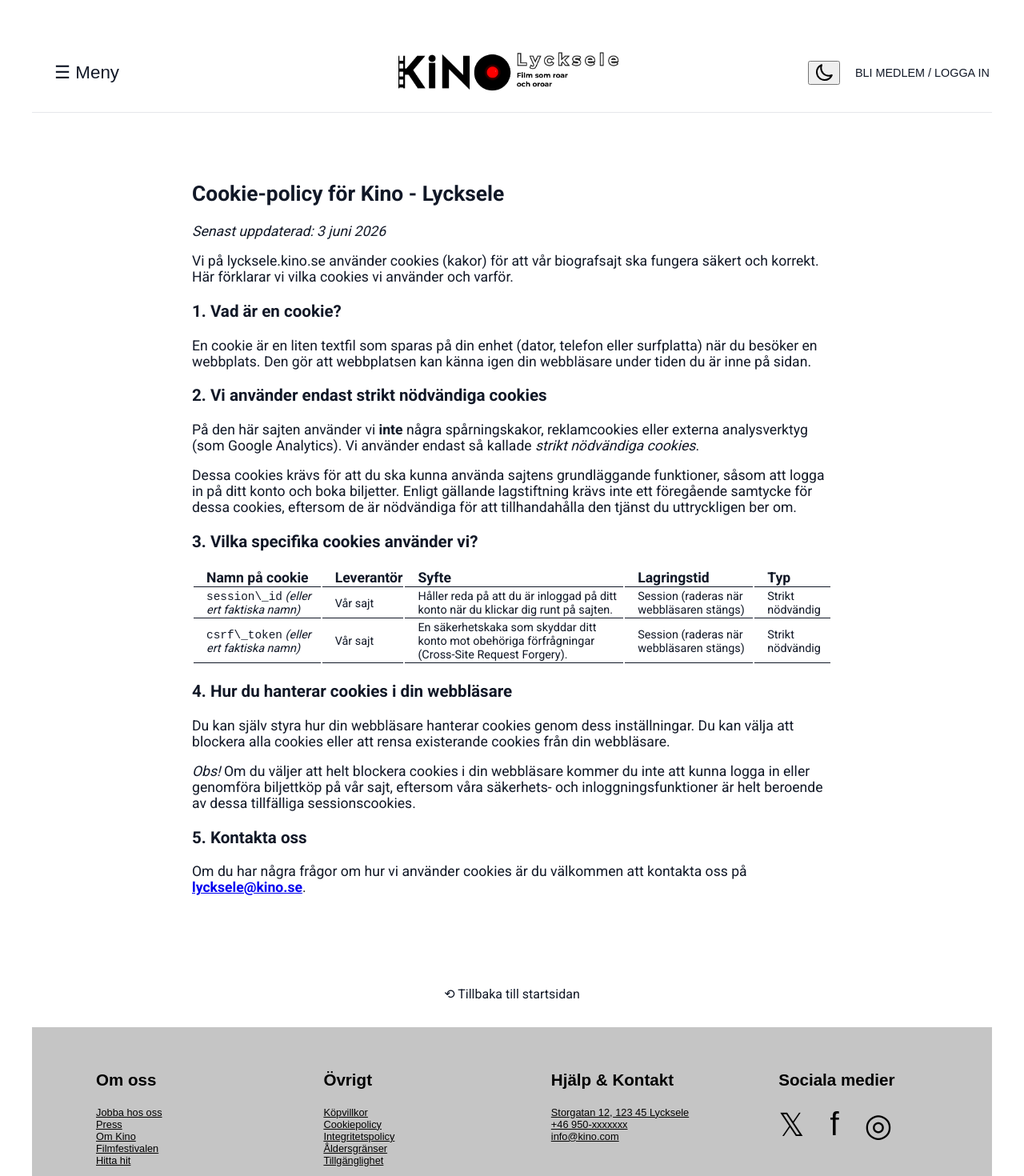
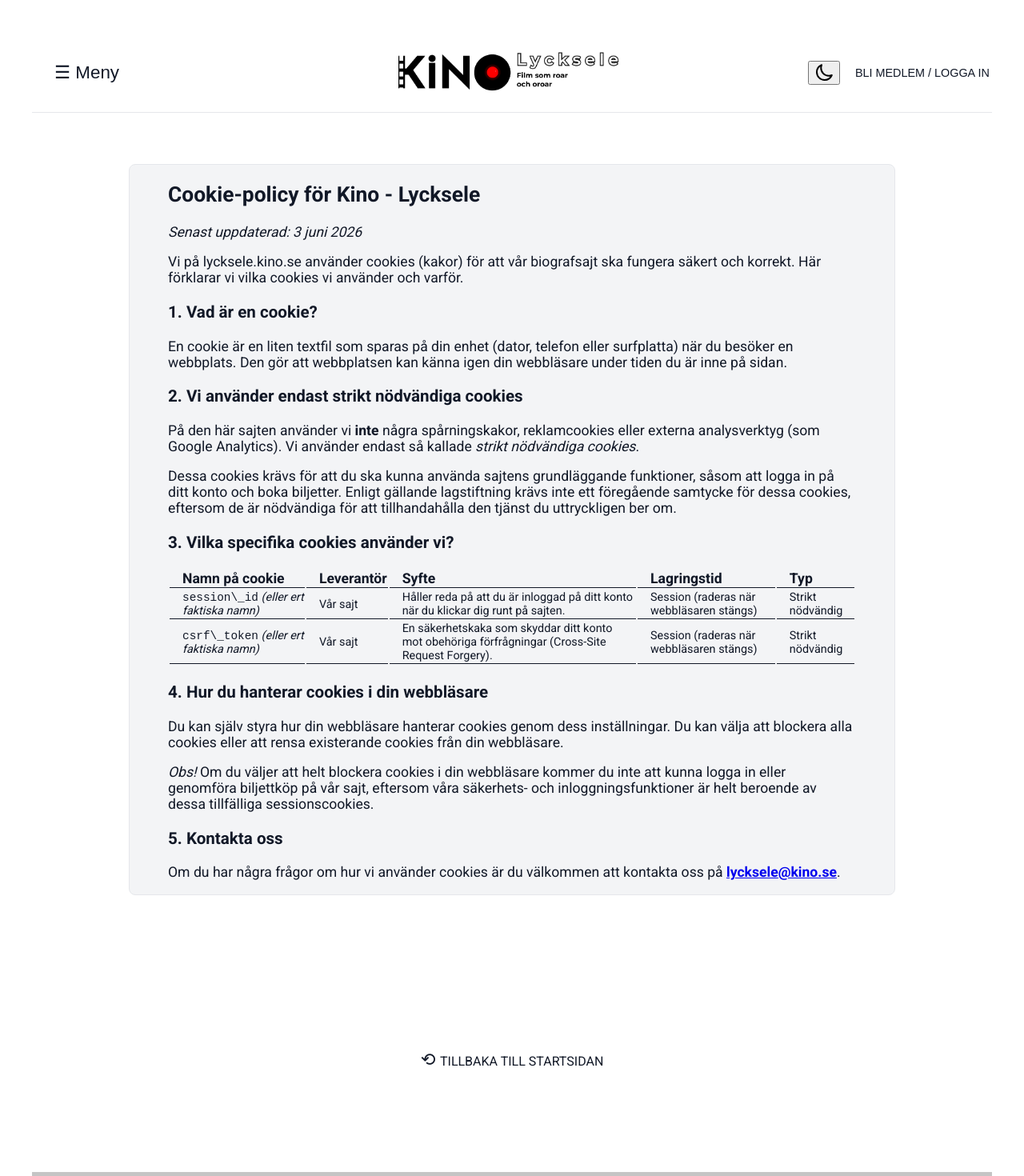
Before and after one commit to anteman-swe/kino-with-next.js, a Next.js app in the folder kino-webb/: page /cookiepolicy in a window 1280 px wide. Shown: the top 1470 px of the page at 80% size. Built offline with nearby package versions, Linux system fonts and the light colour scheme; no server answers.

Commit message:
Styling fixes on subpages

```diff
--- a/kino-webb/src/app/cafe-bistro/BistroMenu.module.scss
+++ b/kino-webb/src/app/cafe-bistro/BistroMenu.module.scss
@@ -11,11 +11,16 @@
         text-align: center;
     }
 }
-.homelink {
-    margin: 2rem;
+.linkBack {
+    color: var(--text-main);
+    text-transform: uppercase;
+    text-decoration: none;
     text-align: center;
-    text-decoration: none;
+    font-size: 1rem;
     font-family: Roboto, Verdana, Geneva, Tahoma, sans-serif;
-    color: var(--text-main);
+    margin: 8rem auto;
     cursor: pointer;
+    .linkArrow {
+        font-size: 1.4rem;
+    }
 }
--- a/kino-webb/src/app/cafe-bistro/page.tsx
+++ b/kino-webb/src/app/cafe-bistro/page.tsx
@@ -25,8 +25,9 @@ export default async function Cookiepolicy() {
           dangerouslySetInnerHTML={{ __html: menuToPresent }}
           className={styles.bistroMenu}
         ></div>
-        <Link href="/" className={styles.homelink}>
-          &#10226; Tillbaka till startsidan
+        <Link href={"/"} className={styles.linkBack}>
+          <span className={styles.linkArrow}> &#10226; </span> Tillbaka till
+          startsidan
         </Link>
       </>
     );
--- a/kino-webb/src/app/cookiepolicy/Cookiepolicy.module.scss
+++ b/kino-webb/src/app/cookiepolicy/Cookiepolicy.module.scss
@@ -1,9 +1,14 @@
 .cookiepolicy {
-    max-width: 800px;
+  max-width: 860px;
     margin: 4rem auto;
+    padding: 0 3rem;
     font-family: Roboto, Verdana, Geneva, Tahoma, sans-serif;
     font-size: 1.1rem;
-    th, td{
+    border: 1px solid var(--card-border);
+    border-radius: $border-radius;
+    background-color: var(--card-bg);
+  th,
+  td {
     padding-left: 1rem;
     text-align: left;
     border-bottom: 1px solid var(--text-main);
@@ -12,11 +17,16 @@
     font-size: 0.9rem;
   }
 }
-.homelink {
-    margin: 2rem;
+.linkBack {
+  color: var(--text-main);
+  text-transform: uppercase;
+  text-decoration: none;
   text-align: center;
-    text-decoration: none;
+  font-size: 1rem;
   font-family: Roboto, Verdana, Geneva, Tahoma, sans-serif;
-    color: var(--text-main);
+  margin: 8rem auto;
   cursor: pointer;
+  .linkArrow {
+    font-size: 1.4rem;
   }
+}
--- a/kino-webb/src/app/cookiepolicy/page.tsx
+++ b/kino-webb/src/app/cookiepolicy/page.tsx
@@ -23,8 +23,9 @@ export default async function Cookiepolicy() {
           dangerouslySetInnerHTML={{ __html: policyToPresent }}
           className={styles.cookiepolicy}
         ></div>
-        <Link href="/" className={styles.homelink}>
-          &#10226; Tillbaka till startsidan
+        <Link href={"/"} className={styles.linkBack}>
+          <span className={styles.linkArrow}> &#10226; </span> Tillbaka till
+          startsidan
         </Link>
       </>
     );
--- a/kino-webb/src/app/current-movies/Subpages.module.scss
+++ b/kino-webb/src/app/current-movies/Subpages.module.scss
@@ -4,6 +4,7 @@
   text-decoration: none;
   text-align: center;
   font-size: 1rem;
+  font-family: Roboto, Verdana, Geneva, Tahoma, sans-serif;
   margin: 8rem auto;
   cursor: pointer;
   .linkArrow {
```
Lines whose indentation alone changed are shown as unchanged.
